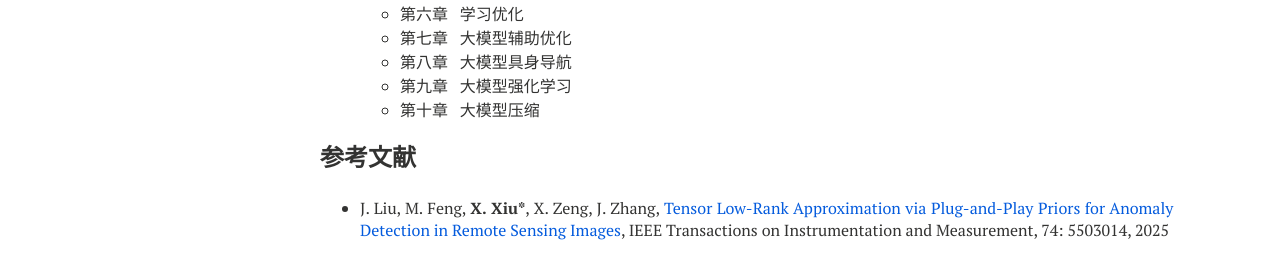
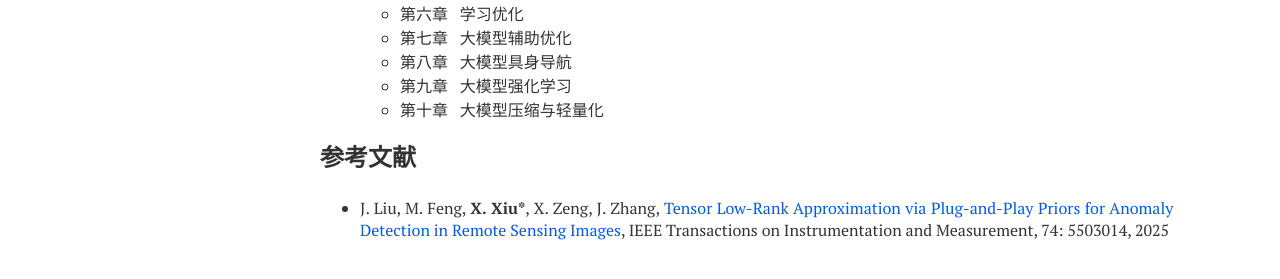
Before and after one commit to xianchaoxiu/xianchaoxiu.github.io, a Jekyll site: the page built from chinese/OPT/index.md, in a window 1280 px wide. Shown: the part 489-768 px from the top of the page. Built offline with Jekyll 4.4.1, drawn with Linux system fonts in a browser that asks for light colours; nearby versions of some CDN libraries.

Commit message:
Update index.md

```diff
--- a/chinese/OPT/index.md
+++ b/chinese/OPT/index.md
@@ -29,7 +29,7 @@ share: false
   - 第七章 &nbsp;  大模型辅助优化 <br>
   - 第八章 &nbsp;  大模型具身导航 <br>
   - 第九章 &nbsp;  大模型强化学习 <br>
-  - 第十章 &nbsp;  大模型压缩 <br>
+  - 第十章 &nbsp;  大模型压缩与轻量化 <br>
 
 
 ### 参考文献
```
